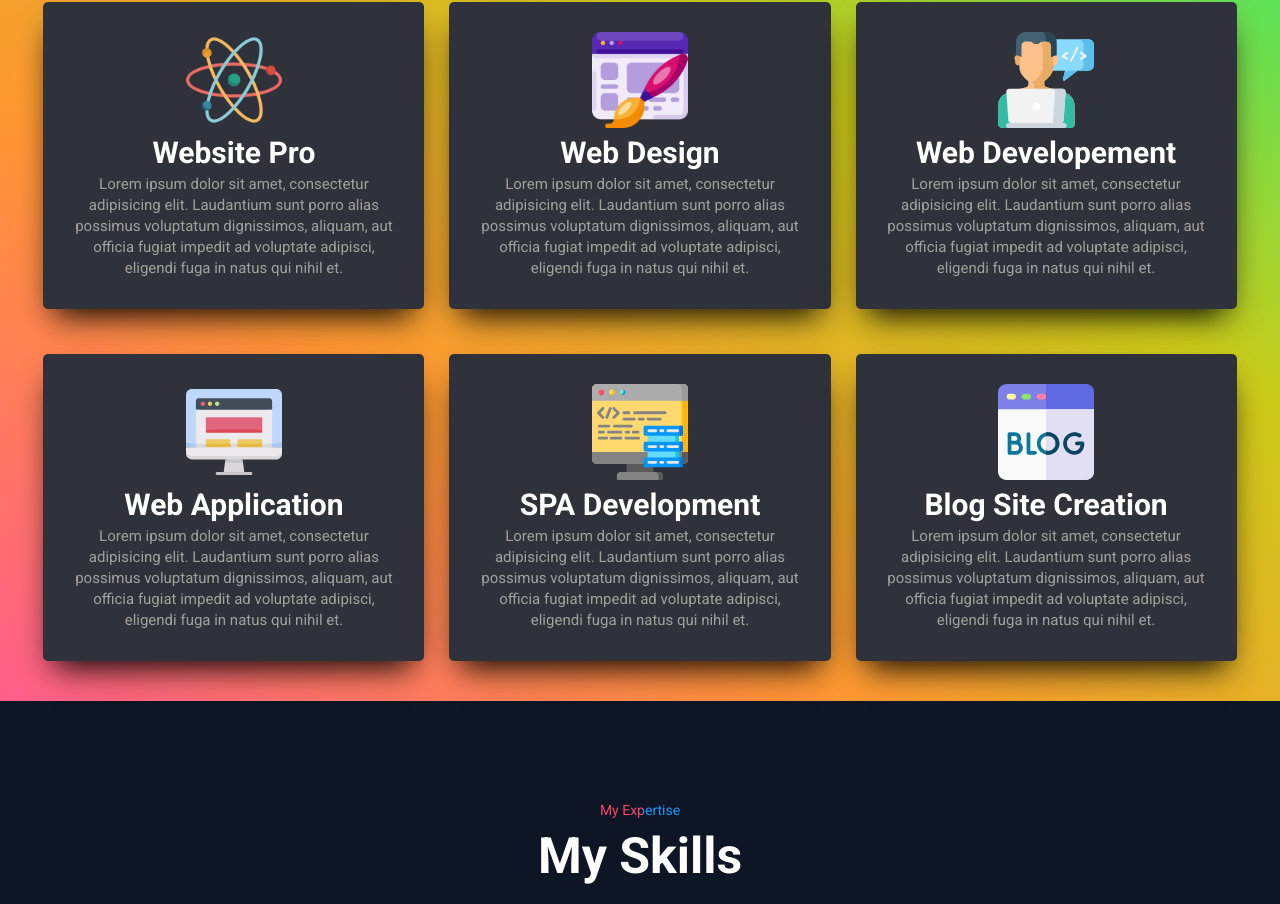
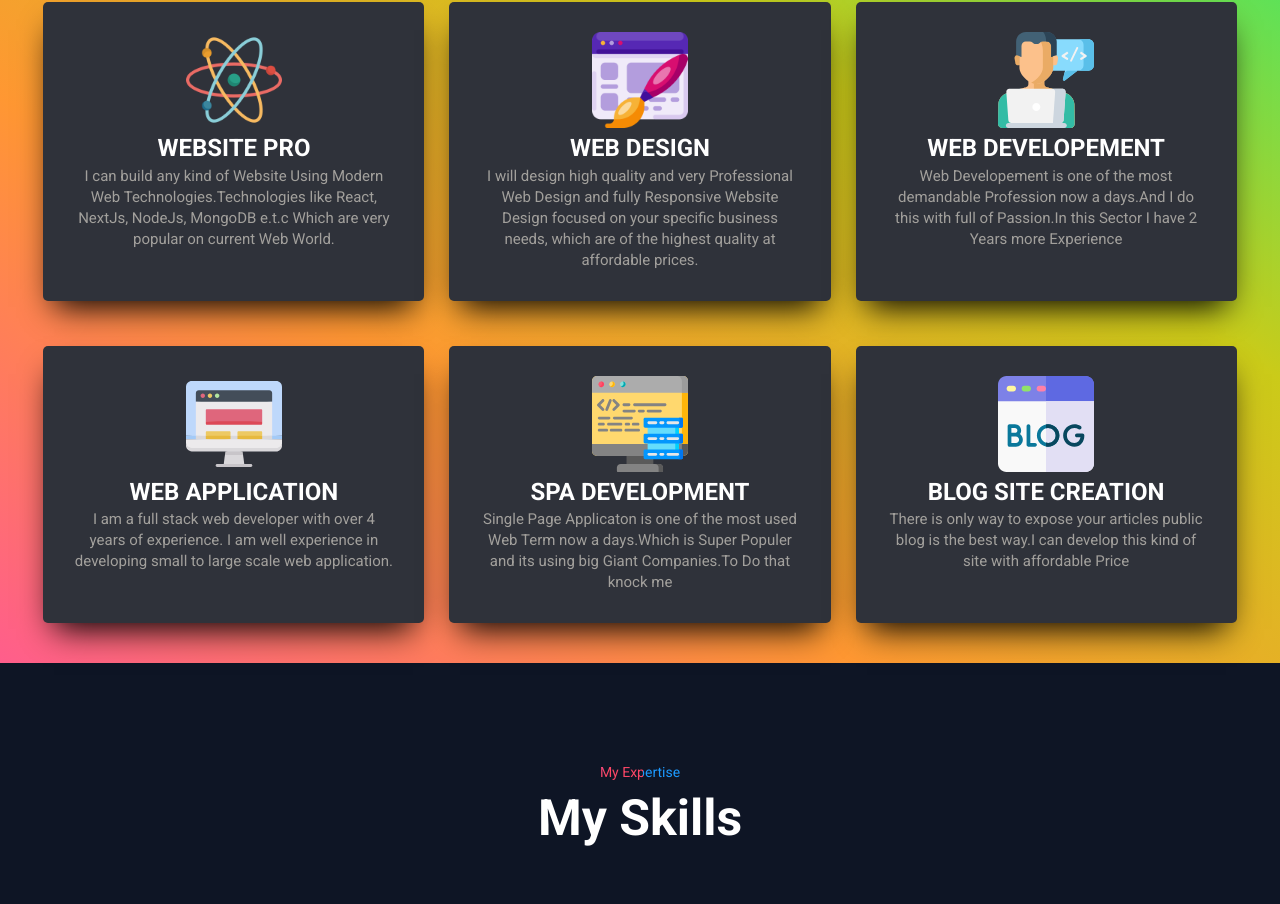
Before and after one commit to ariful-1122/my-portfolio, a Next.js app: page / in a window 1280 px wide. Shown: the part 2700-3604 px from the top of the page. Built offline with nearby package versions, Linux system fonts and the light colour scheme.

Commit message:
content change

```diff
--- a/components/Home.js
+++ b/components/Home.js
@@ -55,7 +55,10 @@ const HeroBackground = styled.div`
   z-index: -1;
 
   @media only screen and (max-width: 768px) {
-    height: 75vh;
+    height: 60vh;
+  }
+   @media only screen and (max-width: 576px) {
+    height: 50vh;
   }
 `;
 
--- a/components/grid/serviceGrid.js
+++ b/components/grid/serviceGrid.js
@@ -8,31 +8,27 @@ const ServiceGrid = () => {
         <img src="/images/service/physics.png" />
         <h2>Website Pro</h2>
         <p>
-          Lorem ipsum dolor sit amet, consectetur adipisicing elit. Laudantium
-          sunt porro alias possimus voluptatum dignissimos, aliquam, aut officia
-          fugiat impedit ad voluptate adipisci, eligendi fuga in natus qui nihil
-          et.
+          I can build any kind of Website Using Modern Web
+          Technologies.Technologies like React, NextJs, NodeJs, MongoDB e.t.c
+          Which are very popular on current Web World.
         </p>
       </Wrap>
       <Wrap>
         <img src="/images/service/web-design.png" />
         <h2>Web Design</h2>
         <p>
-          Lorem ipsum dolor sit amet, consectetur adipisicing elit. Laudantium
-          sunt porro alias possimus voluptatum dignissimos, aliquam, aut officia
-          fugiat impedit ad voluptate adipisci, eligendi fuga in natus qui nihil
-          et.
+          I will design high quality and very Professional Web Design and fully
+          Responsive Website Design focused on your specific business needs,
+          which are of the highest quality at affordable prices.
         </p>
       </Wrap>
       <Wrap>
         <img src="/images/service/web-development.svg" />
         <h2>Web Developement</h2>
-
         <p>
-          Lorem ipsum dolor sit amet, consectetur adipisicing elit. Laudantium
-          sunt porro alias possimus voluptatum dignissimos, aliquam, aut officia
-          fugiat impedit ad voluptate adipisci, eligendi fuga in natus qui nihil
-          et.
+          Web Developement is one of the most demandable Profession now a
+          days.And I do this with full of Passion.In this Sector I have 2 Years
+          more Experience
         </p>
       </Wrap>
       <Wrap>
@@ -40,10 +36,8 @@ const ServiceGrid = () => {
         <h2>Web Application</h2>
 
         <p>
-          Lorem ipsum dolor sit amet, consectetur adipisicing elit. Laudantium
-          sunt porro alias possimus voluptatum dignissimos, aliquam, aut officia
-          fugiat impedit ad voluptate adipisci, eligendi fuga in natus qui nihil
-          et.
+          I am a full stack web developer with over 4 years of experience. I am
+          well experience in developing small to large scale web application.
         </p>
       </Wrap>
       <Wrap>
@@ -51,20 +45,17 @@ const ServiceGrid = () => {
         <h2>SPA Development</h2>
 
         <p>
-          Lorem ipsum dolor sit amet, consectetur adipisicing elit. Laudantium
-          sunt porro alias possimus voluptatum dignissimos, aliquam, aut officia
-          fugiat impedit ad voluptate adipisci, eligendi fuga in natus qui nihil
-          et.
+          Single Page Applicaton is one of the most used Web Term now a
+          days.Which is Super Populer and its using big Giant Companies.To Do
+          that knock me
         </p>
       </Wrap>
       <Wrap>
         <img src="/images/service/blog.svg" />
         <h2>Blog Site Creation</h2>
         <p>
-          Lorem ipsum dolor sit amet, consectetur adipisicing elit. Laudantium
-          sunt porro alias possimus voluptatum dignissimos, aliquam, aut officia
-          fugiat impedit ad voluptate adipisci, eligendi fuga in natus qui nihil
-          et.
+          There is only way to expose your articles public blog is the best
+          way.I can develop this kind of site with affordable Price
         </p>
       </Wrap>
     </Content>
@@ -113,7 +104,8 @@ const Wrap = styled.div`
     }
   }
   h2 {
-    font-size: 3rem;
+    font-size: 2.4rem;
+    text-transform: uppercase;
   }
 
   p {
```
